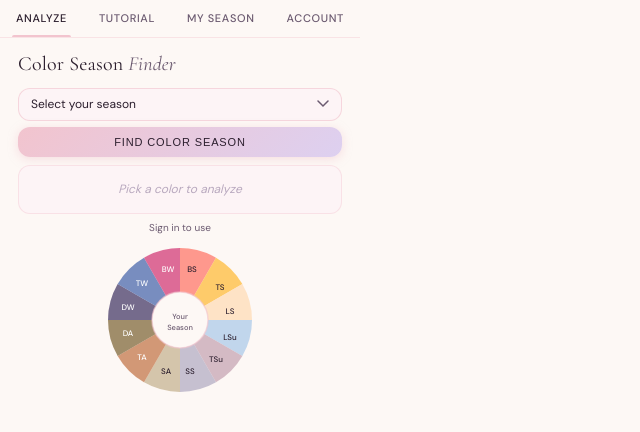
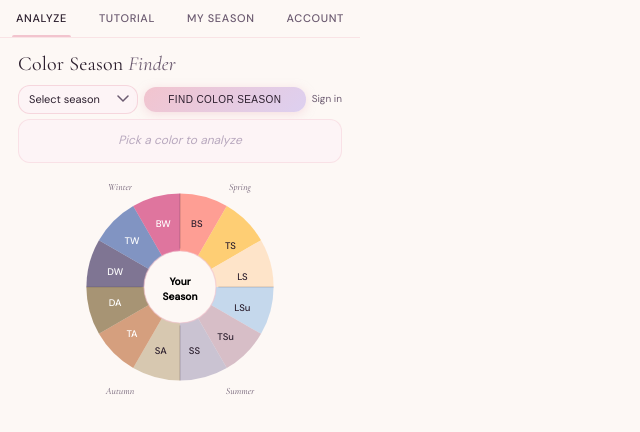
Before and after one commit to condra15/SCA-Fashion-shopper, a browser extension: page index.html in a window 1280 px wide. Shown: the whole page, without its empty margins (0-640 px from the left). Drawn offline with nearby package versions, Linux system fonts and the light colour scheme.

Commit message:
Fix for analyze page look

```diff
--- a/index.html
+++ b/index.html
@@ -22,9 +22,9 @@
   <div class="container">
     <h1 class="heading">Color Season <em>Finder</em></h1>
 
-    <div class="btn-box">
-      <select id="seasonSelect" class="pick">
-        <option value="" disabled selected>Select your season</option>
+    <div class="controls-row">
+      <select id="seasonSelect" class="pick compact-pick">
+        <option value="" disabled selected>Select season</option>
         <option value="Bright Spring">Bright Spring</option>
         <option value="True Spring">True Spring</option>
         <option value="Light Spring">Light Spring</option>
@@ -38,57 +38,63 @@
         <option value="True Winter">True Winter</option>
         <option value="Bright Winter">Bright Winter</option>
       </select>
-
-      <button id="dropperBtn" class="find">Find Color Season</button>
+      <button id="dropperBtn" class="find compact-find">FIND COLOR SEASON</button>
+      <span id="counter" class="counter-label">6/6 uses</span>
     </div>
 
-    <!-- Result display — fills with picked color -->
     <div id="result-box" class="result-box">
-      <div id="result-hex" class="result-hex"></div>
-      <div id="result-rating" class="result-rating"></div>
-      <div id="result-season" class="result-season"></div>
+      <div class="result-content">
+        <div class="result-text">
+          <div id="result-rating" class="result-rating"></div>
+          <div id="result-season" class="result-season"></div>
+        </div>
+        <div id="result-hex" class="result-hex"></div>
+      </div>
       <div id="result-empty" class="result-empty">Pick a color to analyze</div>
     </div>
 
-    <!-- Usage counter -->
-    <div id="count"><span id="counter"></span></div>
+    <div class="wheel-wrap">
+      <svg id="season-wheel" viewBox="-20 -20 200 200" width="240" height="240">
+        <g transform="translate(80,80)">
+          <path id="seg-0" d="M0,-78 A78,78 0 0,1 39,-67.55 L0,0Z" fill="#FF6F61" opacity="0.65"/>
+          <path id="seg-1" d="M39,-67.55 A78,78 0 0,1 67.55,-39 L0,0Z" fill="#FFB830" opacity="0.65"/>
+          <path id="seg-2" d="M67.55,-39 A78,78 0 0,1 78,0 L0,0Z" fill="#FFDAB3" opacity="0.65"/>
+          <path id="seg-3" d="M78,0 A78,78 0 0,1 67.55,39 L0,0Z" fill="#A8C8E8" opacity="0.65"/>
+          <path id="seg-4" d="M67.55,39 A78,78 0 0,1 39,67.55 L0,0Z" fill="#C4A0B0" opacity="0.65"/>
+          <path id="seg-5" d="M39,67.55 A78,78 0 0,1 0,78 L0,0Z" fill="#B0A8C0" opacity="0.65"/>
+          <path id="seg-6" d="M0,78 A78,78 0 0,1 -39,67.55 L0,0Z" fill="#C4B08C" opacity="0.65"/>
+          <path id="seg-7" d="M-39,67.55 A78,78 0 0,1 -67.55,39 L0,0Z" fill="#C07040" opacity="0.65"/>
+          <path id="seg-8" d="M-67.55,39 A78,78 0 0,1 -78,0 L0,0Z" fill="#7A6030" opacity="0.65"/>
+          <path id="seg-9" d="M-78,0 A78,78 0 0,1 -67.55,-39 L0,0Z" fill="#3C3060" opacity="0.65"/>
+          <path id="seg-10" d="M-67.55,-39 A78,78 0 0,1 -39,-67.55 L0,0Z" fill="#4060A8" opacity="0.65"/>
+          <path id="seg-11" d="M-39,-67.55 A78,78 0 0,1 0,-78 L0,0Z" fill="#D03070" opacity="0.65"/>
 
-    <!-- Compact SVG season wheel -->
-    <div class="wheel-wrap">
-      <svg id="season-wheel" viewBox="0 0 160 160" width="160" height="160">
-        <g transform="translate(80,80)">
-          <!-- 12 season segments — order: BS, TS, LS, LSu, TSu, SS, SA, TA, DA, DW, TW, BW -->
-          <path id="seg-0" d="M0,-72 A72,72 0 0,1 36,-62.35 L0,0Z" fill="#FF6F61" opacity="0.7" data-season="Bright Spring"/>
-          <path id="seg-1" d="M36,-62.35 A72,72 0 0,1 62.35,-36 L0,0Z" fill="#FFB830" opacity="0.7" data-season="True Spring"/>
-          <path id="seg-2" d="M62.35,-36 A72,72 0 0,1 72,0 L0,0Z" fill="#FFDAB3" opacity="0.7" data-season="Light Spring"/>
-          <path id="seg-3" d="M72,0 A72,72 0 0,1 62.35,36 L0,0Z" fill="#A8C8E8" opacity="0.7" data-season="Light Summer"/>
-          <path id="seg-4" d="M62.35,36 A72,72 0 0,1 36,62.35 L0,0Z" fill="#C4A0B0" opacity="0.7" data-season="True Summer"/>
-          <path id="seg-5" d="M36,62.35 A72,72 0 0,1 0,72 L0,0Z" fill="#B0A8C0" opacity="0.7" data-season="Soft Summer"/>
-          <path id="seg-6" d="M0,72 A72,72 0 0,1 -36,62.35 L0,0Z" fill="#C4B08C" opacity="0.7" data-season="Soft Autumn"/>
-          <path id="seg-7" d="M-36,62.35 A72,72 0 0,1 -62.35,36 L0,0Z" fill="#C07040" opacity="0.7" data-season="True Autumn"/>
-          <path id="seg-8" d="M-62.35,36 A72,72 0 0,1 -72,0 L0,0Z" fill="#7A6030" opacity="0.7" data-season="Dark Autumn"/>
-          <path id="seg-9" d="M-72,0 A72,72 0 0,1 -62.35,-36 L0,0Z" fill="#3C3060" opacity="0.7" data-season="Dark Winter"/>
-          <path id="seg-10" d="M-62.35,-36 A72,72 0 0,1 -36,-62.35 L0,0Z" fill="#4060A8" opacity="0.7" data-season="True Winter"/>
-          <path id="seg-11" d="M-36,-62.35 A72,72 0 0,1 0,-72 L0,0Z" fill="#D03070" opacity="0.7" data-season="Bright Winter"/>
+          <line x1="0" y1="-78" x2="0" y2="-32" stroke="rgba(44,31,46,0.2)" stroke-width="1"/>
+          <line x1="78" y1="0" x2="32" y2="0" stroke="rgba(44,31,46,0.2)" stroke-width="1"/>
+          <line x1="0" y1="78" x2="0" y2="32" stroke="rgba(44,31,46,0.2)" stroke-width="1"/>
+          <line x1="-78" y1="0" x2="-32" y2="0" stroke="rgba(44,31,46,0.2)" stroke-width="1"/>
 
-          <!-- Initials -->
-          <text class="seg-label" id="lbl-0" x="12" y="-50" data-season="Bright Spring">BS</text>
-          <text class="seg-label" id="lbl-1" x="40" y="-32" data-season="True Spring">TS</text>
-          <text class="seg-label" id="lbl-2" x="50" y="-8" data-season="Light Spring">LS</text>
-          <text class="seg-label" id="lbl-3" x="50" y="18" data-season="Light Summer">LSu</text>
-          <text class="seg-label" id="lbl-4" x="36" y="40" data-season="True Summer">TSu</text>
-          <text class="seg-label" id="lbl-5" x="10" y="52" data-season="Soft Summer">SS</text>
-          <text class="seg-label" id="lbl-6" x="-14" y="52" data-season="Soft Autumn">SA</text>
-          <text class="seg-label" id="lbl-7" x="-38" y="38" data-season="True Autumn">TA</text>
-          <text class="seg-label" id="lbl-8" x="-52" y="14" data-season="Dark Autumn">DA</text>
-          <text class="seg-label" id="lbl-9" x="-52" y="-12" data-season="Dark Winter">DW</text>
-          <text class="seg-label" id="lbl-10" x="-38" y="-36" data-season="True Winter">TW</text>
-          <text class="seg-label" id="lbl-11" x="-12" y="-50" data-season="Bright Winter">BW</text>
+          <text class="season-group-label" x="50" y="-82">Spring</text>
+          <text class="season-group-label" x="50" y="88">Summer</text>
+          <text class="season-group-label" x="-50" y="88">Autumn</text>
+          <text class="season-group-label" x="-50" y="-82">Winter</text>
 
-          <!-- Center circle -->
-          <circle id="wheel-center" cx="0" cy="0" r="28" fill="#fdf8f5" stroke="rgba(242,196,206,0.6)" stroke-width="1.5"/>
-          <text id="center-line1" x="0" y="-3" class="center-text">Your</text>
-          <text id="center-line2" x="0" y="8" class="center-text">Season</text>
+          <text class="seg-label" id="lbl-0" x="14" y="-52">BS</text>
+          <text class="seg-label" id="lbl-1" x="42" y="-34">TS</text>
+          <text class="seg-label" id="lbl-2" x="52" y="-8">LS</text>
+          <text class="seg-label" id="lbl-3" x="52" y="18">LSu</text>
+          <text class="seg-label" id="lbl-4" x="38" y="42">TSu</text>
+          <text class="seg-label" id="lbl-5" x="12" y="54">SS</text>
+          <text class="seg-label" id="lbl-6" x="-16" y="54">SA</text>
+          <text class="seg-label" id="lbl-7" x="-40" y="40">TA</text>
+          <text class="seg-label" id="lbl-8" x="-54" y="14">DA</text>
+          <text class="seg-label" id="lbl-9" x="-54" y="-12">DW</text>
+          <text class="seg-label" id="lbl-10" x="-40" y="-38">TW</text>
+          <text class="seg-label" id="lbl-11" x="-14" y="-52">BW</text>
+
+          <circle id="wheel-center" cx="0" cy="0" r="30" fill="#fdf8f5" stroke="rgba(242,196,206,0.6)" stroke-width="1"/>
+          <text id="center-line1" x="0" y="-4" class="center-text">Your</text>
+          <text id="center-line2" x="0" y="9" class="center-text">Season</text>
         </g>
       </svg>
     </div>
--- a/js/script.js
+++ b/js/script.js
@@ -188,9 +188,9 @@ function updateCounterDisplay() {
   if (accessLevel === "paid") {
     counterDisplay.textContent = "Unlimited";
   } else if (accessLevel === "free") {
-    counterDisplay.textContent = `${freeCounter} / ${MAX_FREE_DAILY} today`;
+    counterDisplay.textContent = `${freeCounter}/${MAX_FREE_DAILY} uses`;
   } else {
-    counterDisplay.textContent = "Sign in to use";
+    counterDisplay.textContent = "Sign in";
   }
 }
 
@@ -267,9 +267,6 @@ function showResult(hex, result) {
   resultBox.classList.remove("loading");
   resultBox.classList.add("has-result");
 
-  resultHex.textContent = hex.toUpperCase();
-  resultHex.style.color = subtleColor;
-
   resultRating.textContent = compatibility || season;
   resultRating.style.color = textColor;
 
@@ -280,8 +277,11 @@ function showResult(hex, result) {
     resultSeason.textContent = "";
   }
 
+  resultHex.textContent = hex.toUpperCase();
+  resultHex.style.color = subtleColor;
+
   // Update wheel
-  updateWheel(season, hex);
+  updateWheel(season, hex, compatibility);
 }
 
 function showLoading() {
@@ -298,7 +298,6 @@ function showMessage(text) {
   if (!resultBox) return;
   resultBox.classList.remove("loading", "has-result");
   resultBox.style.backgroundColor = "";
-  resultRating.style.display = "none";
   resultSeason.textContent = "";
   resultHex.textContent = "";
   resultEmpty.textContent = text;
@@ -306,14 +305,13 @@ function showMessage(text) {
 
   // Reset after showing message so it acts as empty state
   setTimeout(() => {
-    resultRating.style.display = "";
     resultEmpty.textContent = "Pick a color to analyze";
   }, 3000);
 }
 
 // ─── UI: Wheel Update ────────────────────────────────────────────────────────
 
-function updateWheel(season, hex) {
+function updateWheel(season, hex, compatibility) {
   const seasonIdx = SEASONS_ORDER.indexOf(season);
 
   SEASONS_ORDER.forEach((s, i) => {
@@ -334,7 +332,7 @@ function updateWheel(season, hex) {
     } else {
       // Inactive: restore default color, fade
       seg.setAttribute("fill", SEASON_COLORS[s]);
-      seg.setAttribute("opacity", "0.4");
+      seg.setAttribute("opacity", "0.35");
       seg.removeAttribute("stroke");
       seg.removeAttribute("stroke-width");
 
@@ -357,13 +355,19 @@ function updateWheel(season, hex) {
   center.setAttribute("stroke-width", isLightColor(hex) ? "1.5" : "2");
 
   const centerTextColor = isLightColor(hex) ? "#2c1f2e" : "#fff";
+  const centerSubtleColor = isLightColor(hex)
+    ? "rgba(44,31,46,0.6)"
+    : "rgba(255,255,255,0.7)";
+
+  // Line 1: season name (bold)
   line1.setAttribute("fill", centerTextColor);
-  line2.setAttribute("fill", centerTextColor);
+  line1.setAttribute("font-weight", "500");
+  line1.textContent = season;
 
-  // Split season name into two lines
-  const parts = season.split(" ");
-  line1.textContent = parts[0] || "";
-  line2.textContent = parts[1] || "";
+  // Line 2: match rating (regular)
+  line2.setAttribute("fill", centerSubtleColor);
+  line2.setAttribute("font-weight", "400");
+  line2.textContent = compatibility || "";
 }
 
 // ─── Utility: Light/Dark Color Detection ─────────────────────────────────────
--- a/style/analyze.css
+++ b/style/analyze.css
@@ -1,43 +1,62 @@
 /* ─────────────────────────────────────────────
-   Cleo Extension — Analyze Page Overrides
-   Compact result box + SVG wheel
-   Tightened to fit within 420px popup
+   Kisari Extension — Analyze Page Overrides
+   Compact single-row controls + result box + larger SVG wheel
+   Fits within 360x420 popup
 ───────────────────────────────────────────── */
 
-/* ── Tighten heading on analyze page ──────── */
+/* ── Tighten heading ──────────────────────── */
 .heading {
   font-size: 20px;
-    margin-bottom: 8px;
+  margin-bottom: 5px;
 }
 
-  /* ── Tighten season picker + button ───────── */
-  .btn-box {
+/* ── Single-row controls: dropdown + button + counter ── */
+.controls-row {
+  display: flex;
   gap: 6px;
-    margin-bottom: 8px;
+  align-items: center;
+  margin-bottom: 5px;
 }
 
-  .pick {
-    padding: 7px 12px;
-    padding-right: 32px;
-    font-size: 12px;
+.compact-pick {
+  width: 120px;
+  flex-shrink: 0;
+  padding: 6px 28px 6px 10px;
+  font-size: 11px;
+  border-radius: var(--radius-md);
+  background-position: right 8px center;
 }
 
-  .find {
-    padding: 9px;
-    font-size: 11px;
+.compact-find {
+  flex: 1;
+  padding: 7px 6px;
+  font-size: 10px;
+  letter-spacing: 0.04em;
   margin-top: 0;
+  white-space: nowrap;
+}
+
+.counter-label {
+  font-size: 10px;
+  color: var(--ink-soft);
+  white-space: nowrap;
+  flex-shrink: 0;
+}
+
+/* ── Hide old btn-box layout on analyze page ── */
+.btn-box {
+  display: none !important;
 }
 
 /* ── Result Box ───────────────────────────── */
 .result-box {
   border-radius: var(--radius-md);
-    padding: 12px 14px;
-    margin-bottom: 6px;
+  padding: 0 14px;
+  margin-bottom: 4px;
   position: relative;
-    min-height: 48px;
+  height: 44px;
   display: flex;
-    flex-direction: column;
-    justify-content: center;
+  align-items: center;
   transition: background-color 0.4s cubic-bezier(0.4, 0, 0.2, 1);
   background: var(--petal);
   border: 1px solid rgba(242, 196, 206, 0.4);
@@ -47,47 +66,45 @@
   border: none;
 }
 
-  .result-hex {
-    position: absolute;
-    top: 8px;
-    right: 10px;
-    font-size: 10px;
-    font-family: monospace;
-    opacity: 0;
-    transition: opacity 0.3s;
+.result-content {
+  display: none;
+  width: 100%;
+  justify-content: space-between;
+  align-items: center;
 }
 
-  .result-box.has-result .result-hex {
-    opacity: 1;
+.result-box.has-result .result-content {
+  display: flex;
+}
+
+.result-text {
+  display: flex;
+  flex-direction: column;
+  gap: 1px;
 }
 
 .result-rating {
-    font-size: 24px;
+  font-size: 16px;
   font-weight: 500;
   line-height: 1.1;
-    margin-bottom: 0;
-    display: none;
-  }
-
-  .result-box.has-result .result-rating {
-    display: block;
 }
 
 .result-season {
-    font-size: 12px;
-    display: none;
+  font-size: 11px;
+  font-style: italic;
 }
 
-  .result-box.has-result .result-season {
-    display: block;
+.result-hex {
+  font-size: 13px;
+  font-family: monospace;
 }
 
 .result-empty {
+  width: 100%;
   text-align: center;
   color: var(--ink-faint);
   font-size: 12px;
   font-style: italic;
-    padding: 2px 0;
 }
 
 .result-box.has-result .result-empty {
@@ -110,18 +127,16 @@
   100% { background-position: -200% 0; }
 }
 
-  /* ── Counter ──────────────────────────────── */
+/* ── Hide old counter ─────────────────────── */
 #count {
-    margin-top: 2px;
-    margin-bottom: 2px;
-    font-size: 10px;
+  display: none;
 }
 
 /* ── SVG Wheel ────────────────────────────── */
 .wheel-wrap {
   display: flex;
   justify-content: center;
-    margin-top: 4px;
+  margin-top: 2px;
   margin-bottom: 0;
 }
 
@@ -150,16 +165,25 @@
   font-size: 9px;
 }
 
-  .center-text {
-    font-size: 7.5px;
+.season-group-label {
+  font-size: 8px;
+  font-family: var(--font-display);
   font-weight: 500;
+  font-style: italic;
+  fill: var(--ink-soft);
   text-anchor: middle;
   dominant-baseline: middle;
-    fill: var(--ink-soft);
+}
+
+.center-text {
+  font-size: 8.5px;
+  font-weight: 600;
+  text-anchor: middle;
+  dominant-baseline: middle;
   transition: fill 0.3s;
 }
 
-  /* ── Hide old wheel CSS ───────────────────── */
+/* ── Hide old wheel/infobox CSS ───────────── */
 .bottom,
 .wheel:not(.wheel-wrap *),
 .words,
```
Lines whose indentation alone changed are shown as unchanged.
